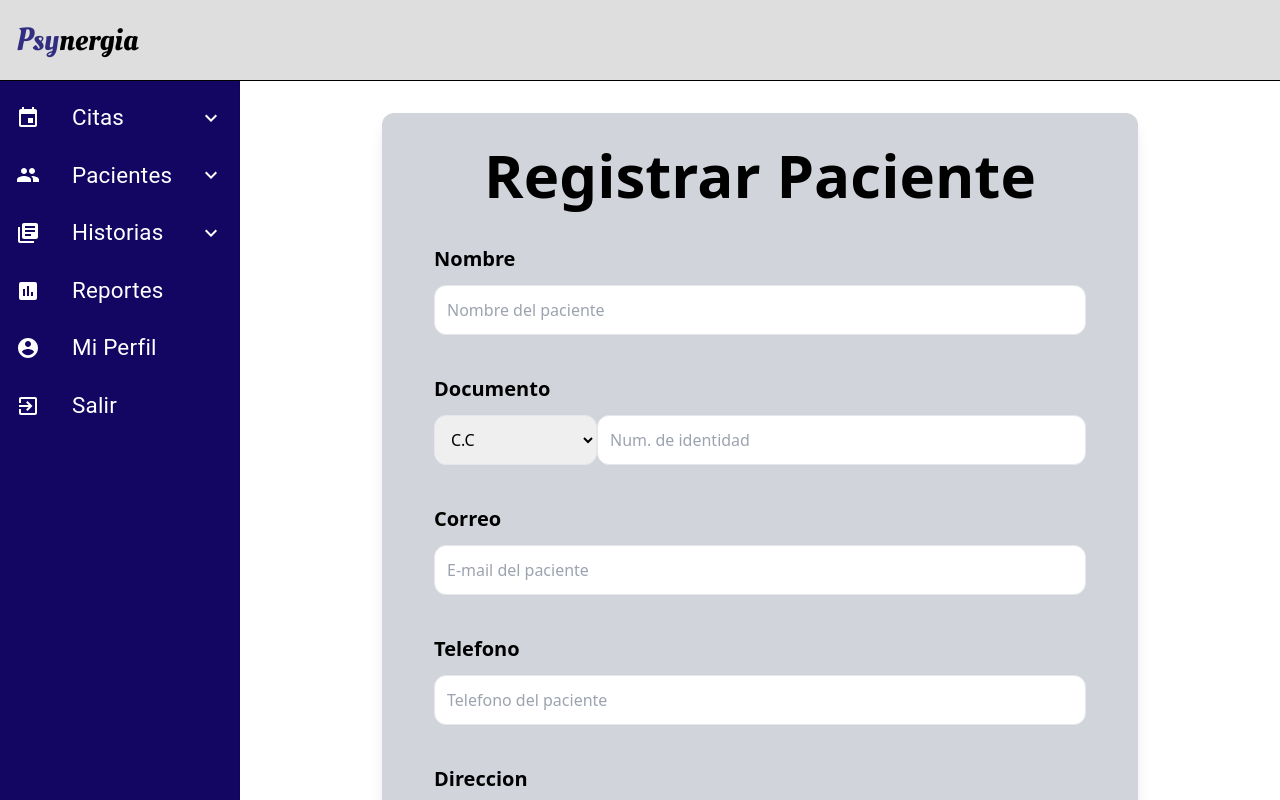
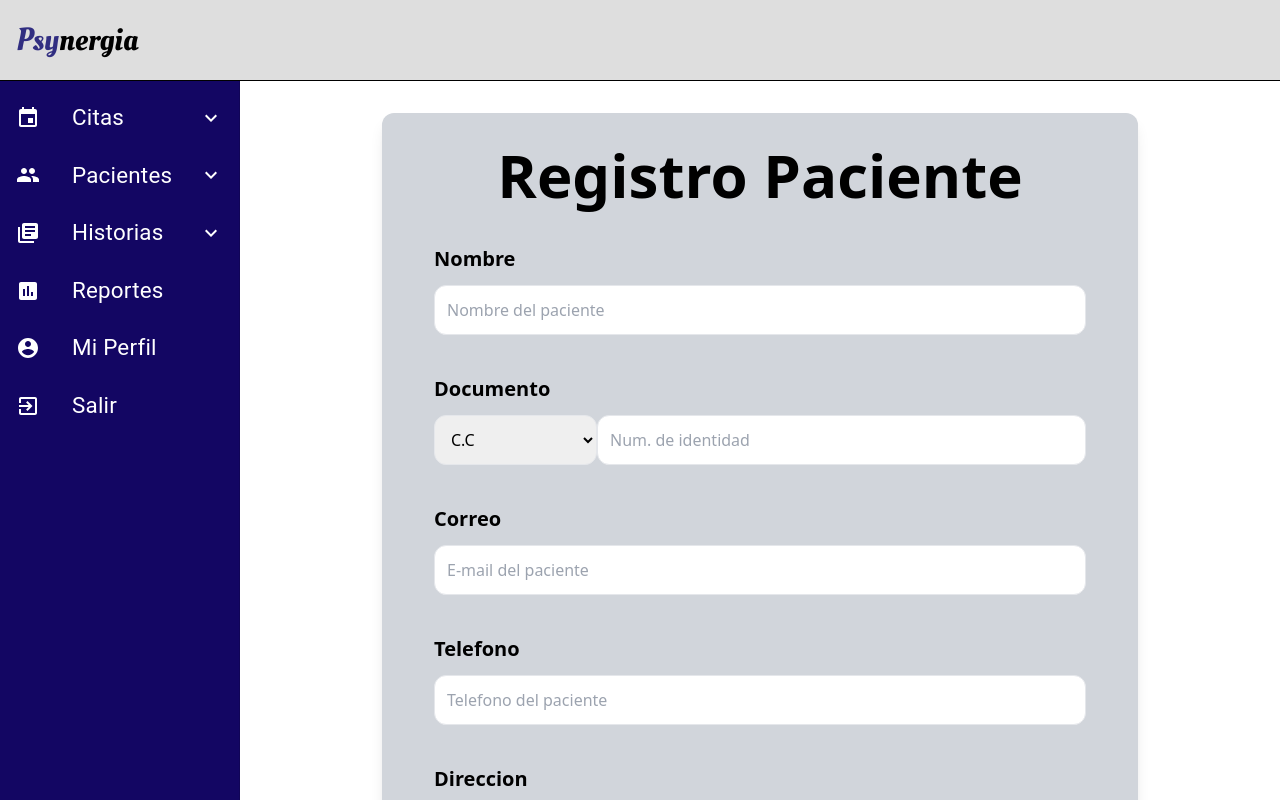
Before and after one commit to JoseGerardo105/PsychologyProject_Frontend, a React (Vite) app: page /home/register-patients in a window 1280 px wide. Shown: the top 800 px of the page. Built offline with nearby package versions, Linux system fonts and the light colour scheme; sample sign-in values are in the browser's storage; a web font is replaced by a local one.

Commit message:
Implementacion ruta de confirmacion cuenta

```diff
--- a/src/pages/RegisterPatient.jsx
+++ b/src/pages/RegisterPatient.jsx
@@ -12,7 +12,7 @@ function RegisterPatient() {
         className="bg-gray-300 rounded-xl my-1 md:my-2 xl:my-4 w-full sm:w-full md:w-full lg:w-7/8 xl:w-3/4 2xl:w-max 2xl:max-w-xl mx-auto p-8 shadow-lg"
       >
         <div>
-          <h1 className="text-black block text-6xl font-bold text-center ">Registrar Paciente</h1>
+          <h1 className="text-black block text-6xl font-bold text-center ">Registro Paciente</h1>
         </div>
         <div className="my-10 mx-5">
           <label className="text-black block text-xl font-bold">Nombre</label>
```
